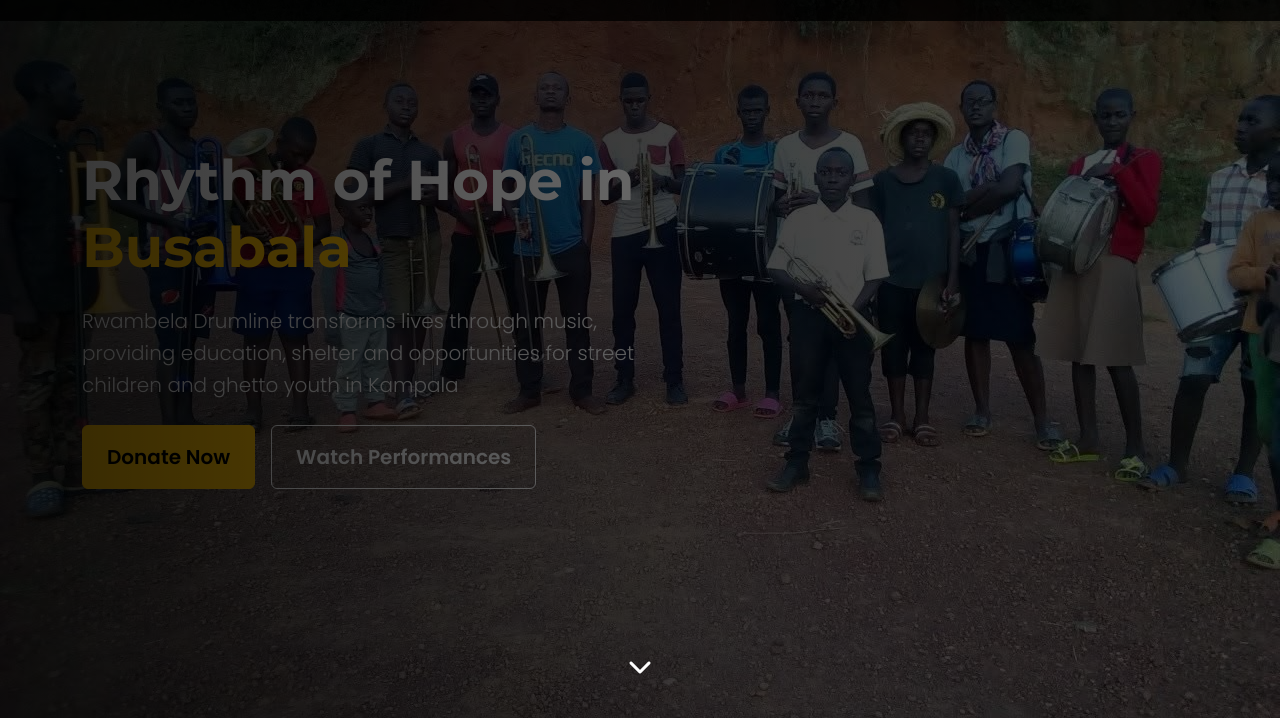
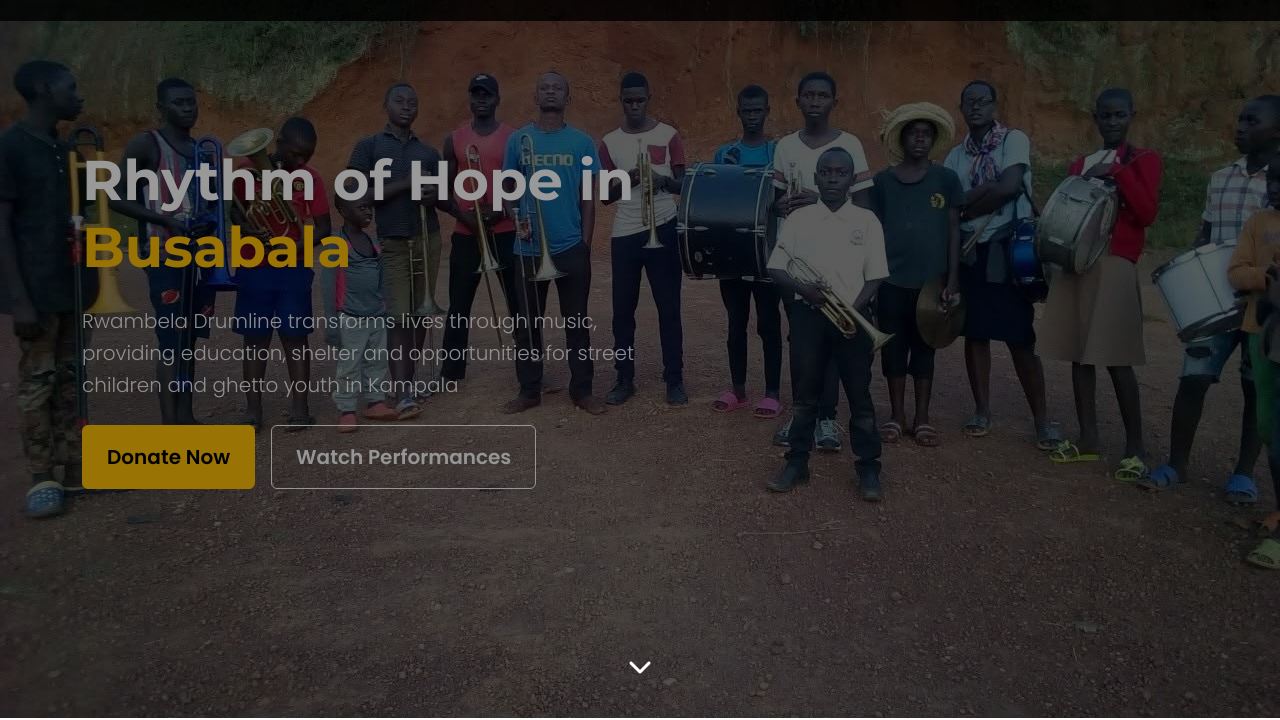
Before and after one commit to airandersons/Rambela-, a plain HTML site: page index.html in a window 1280 px wide. Shown: the part 82-802 px from the top of the page. Drawn offline with nearby package versions, Linux system fonts and the light colour scheme.

Commit message:
Update style.css

```diff
--- a/style.css
+++ b/style.css
@@ -220,7 +220,7 @@
     left: 0;
     width: 100%;
     height: 100%;
-    background: linear-gradient(to right, rgba(0, 0, 0, 0.8) 0%, rgba(0, 0, 0, 0.4) 100%);
+    background: linear-gradient(to right, rgba(0, 0, 0, 0.4) 0%, rgba(0, 0, 0, 0.4) 100%);
 }
 
 .hero-section h1 {
```
